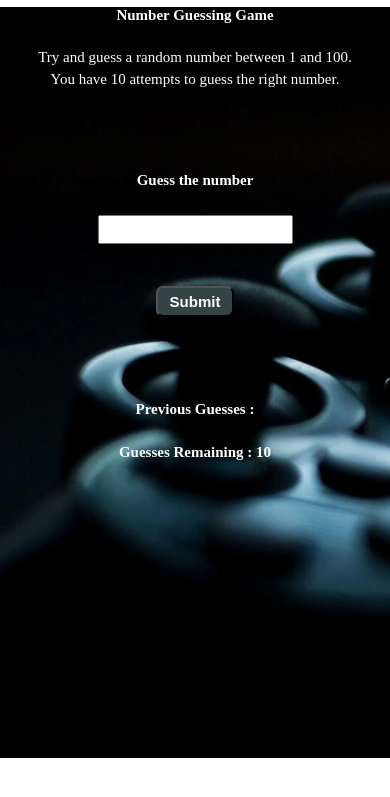
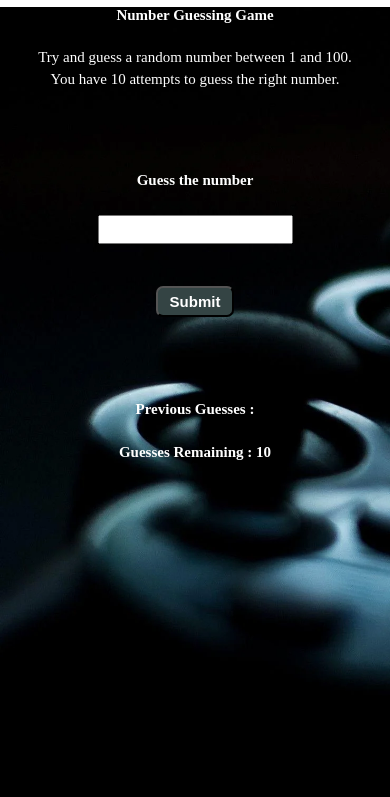
Before and after one commit to ShaikShamik/Guess-Random-Number, a plain HTML site: page index.html in a window 390 px wide. Shown: the part 51-848 px from the top of the page. Drawn offline with Linux system fonts and the light colour scheme.

Commit message:
Update Game.css

```diff
--- a/Game.css
+++ b/Game.css
@@ -132,7 +132,7 @@ button{
     }
 
     .main {
-        height: 89vh;
+        height: 100vh;
     }
 
     h1, #para1, #para2, #heading2, #input, #Submit, button, #para3, #para4, .guesses, #results, #newgame {
```
